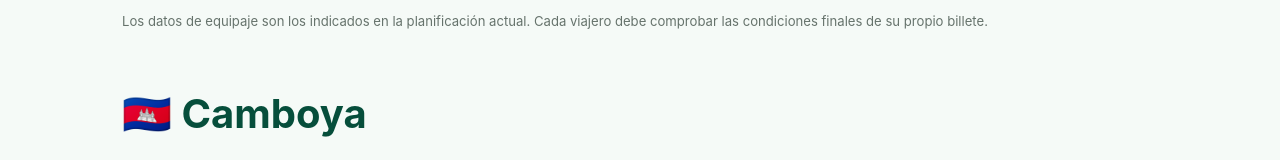
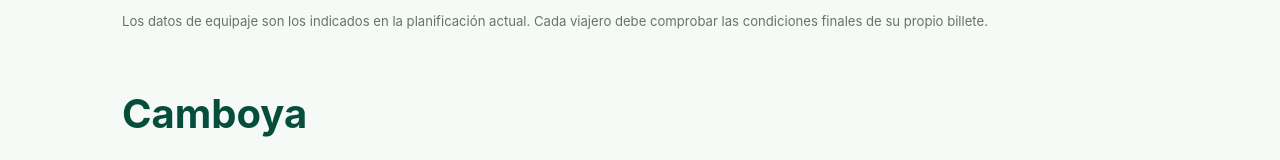
Before and after one commit to zipizapefer/Las-40-Vueltas-al-Sol-de-Fernando, a plain HTML site: page index.html in a window 1280 px wide. Shown: the part 2319-2479 px from the top of the page. Drawn offline with Linux system fonts and the light colour scheme; grey boxes are pictures that could not be loaded.

Commit message:
Update index.html

```diff
--- a/index.html
+++ b/index.html
@@ -142,7 +142,7 @@ footer{padding:45px 20px;text-align:center;color:var(--muted)}
 </section>
 
 <section id="camboya">
-<h2>🇰🇭 Camboya</h2>
+<h2> Camboya</h2>
 
 <div class="gallery">
 <img src="https://commons.wikimedia.org/wiki/Special:FilePath/Angkor%20Wat%20sunrise.jpg" alt="Angkor Wat al amanecer">
```
